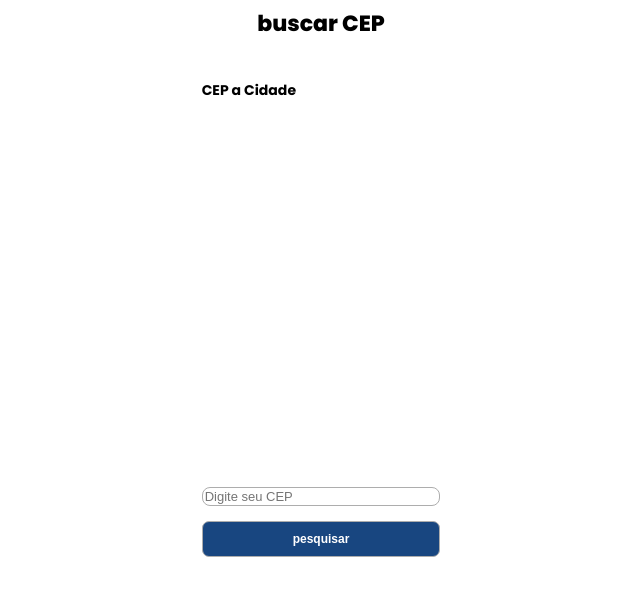
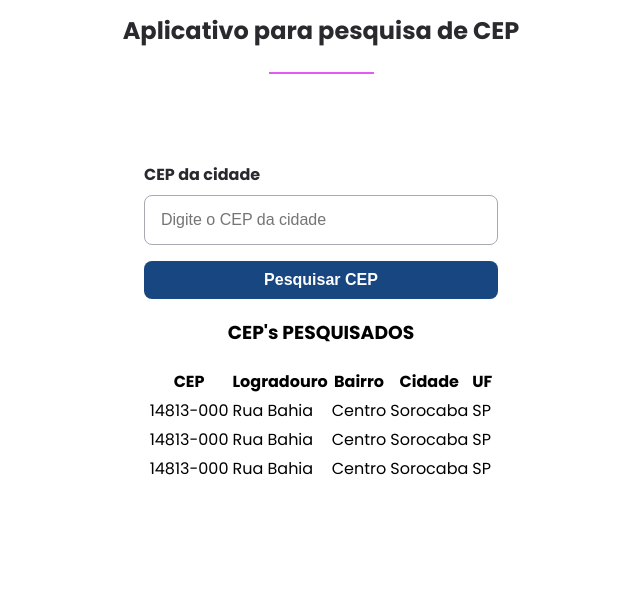
Before and after one commit to ElisaMarques1/sistema-buscar-cep-electronjs, an Electron app: page index.html in a window 800 px wide. Shown: the part 139-734 px from the top of the page, without its empty margins (79-719 px from the left). Drawn offline with Linux system fonts and the light colour scheme.

Commit message:
editando funcionalidades

```diff
--- a/index.html
+++ b/index.html
@@ -1,27 +1,78 @@
 <!DOCTYPE html>
 <html lang="en">
+
 <head>
   <meta charset="UTF-8">
-    <meta name="viewport" content="width=device-width, height=device-height>>, initial-scale=1.0">
+  <meta name="viewport" content="width=device-width, initial-scale=1.0">
   <title>Document</title>
+
   <link rel="preconnect" href="https://fonts.googleapis.com">
   <link rel="preconnect" href="https://fonts.gstatic.com" crossorigin>
-    <link href="https://fonts.googleapis.com/css2?family=Poppins:ital,wght@0,100;0,200;0,300;0,400;0,500;0,600;0,700;0,800;0,900;1,100;1,200;1,300;1,400;1,500;1,600;1,700;1,800;1,900&display=swap" rel="stylesheet">
-
+  <link
+    href="https://fonts.googleapis.com/css2?family=Poppins:ital,wght@0,100;0,200;0,300;0,400;0,500;0,600;0,700;0,800;0,900;1,100;1,200;1,300;1,400;1,500;1,600;1,700;1,800;1,900&display=swap"
+    rel="stylesheet">
 
   <link rel="stylesheet" href="styles.css">
 </head>
+
 <body>
-    <img src="imagens/image.png" alt=" imagem de um cadastro" />
-    <h1> buscar CEP</h1>
+  <img src="./imagens/image.png" alt="Logo do sistema">
 
-    <form onsubmit="lidarComFormulario()">
+  <h1 class="titulo">Aplicativo para pesquisa de CEP</h1>
 
-        <label for="CEP">CEP a Cidade</label>
-        <input id="CEP" type="text" name="CEP" placeholder="Digite seu CEP" />
+  <hr />
 
-        <button type="submit">pesquisar</button>
+  <form id="formulario">
+    <label for="cep">CEP da cidade</label>
+    <input id="cep" type="text" name="cep" placeholder="Digite o CEP da cidade" />
+    <button type="submit">Pesquisar CEP</button>
+  </form>
 
-    </form>
+
+
+  <table class="tabela-ceps">
+    <caption>
+      <h3>CEP's PESQUISADOS</h3>
+    </caption>
+    <thead>
+      <tr>
+        <th>CEP</th>
+        <th>Logradouro</th>
+        <th>Bairro</th>
+        <th>Cidade</th>
+        <th>UF</th>
+      </tr>
+    </thead>
+    <tbody id="tbody">
+      <tr>
+        <td>14813-000</td>
+        <td>Rua Bahia</td>
+        <td>Centro</td>
+        <td>Sorocaba</td>
+        <td>SP</td>
+      </tr>
+      <tr>
+        <td>14813-000</td>
+        <td>Rua Bahia</td>
+        <td>Centro</td>
+        <td>Sorocaba</td>
+        <td>SP</td>
+      </tr>
+      <tr>
+        <td>14813-000</td>
+        <td>Rua Bahia</td>
+        <td>Centro</td>
+        <td>Sorocaba</td>
+        <td>SP</td>
+      </tr>
+    </tbody>
+  </table>
+
+
+
+
+  <!-- minha tag de script -->
+  <script src="script.js"></script>
 </body>
+
 </html>
--- /dev/null
+++ b/script.js
@@ -0,0 +1,76 @@
+//pegando os elementos do HTML pelo ID
+var formulario = document.getElementById('formulario');
+var cep = document.getElementById('cep');
+var tbody = document.getElementById('tbody');
+
+var listaDeCeps = [];
+
+//função responsavel por buscar cep
+function buscarCep(event) {
+    //previne o comportamento padrão do formulario
+    event.preventDefault();
+
+    //pegando o valor do INPUT DE CEP
+    var valorDoCep = cep.value;
+    console.log(valorDoCep)
+
+    //fazendouma requisição para a API VIA CEP
+    fetch(`https://viacep.com.br/ws/${valorDoCep}/json/`)
+        .then( (response) => response.json())
+        .then( (data) => {
+            console.log(data)
+
+            //adicionando o CEP na lista de CEPs
+            listaDeCeps.push(data);
+
+            console.log(listaDeCeps);
+
+            var novaLinha = tbody.insertRow();
+
+            var colunaCep = novaLinha.insertCell(0);
+            var colunaLogradouro = novaLinha.insertCell(1);
+            var colunaBairro = novaLinha.insertCell(2);
+            var colunaCidade = novaLinha.insertCell(3);
+            var colunaUf = novaLinha.insertCell(4);
+
+            listaDeCeps.forEach(item => {
+
+                colunaCep.innerText = item.cep;
+                colunaLogradouro.innerText = item.logradouro ? item.logradouro : 'Não informado';
+                colunaBairro.innerText = item.bairro ? item.bairro : 'Não informado';
+                colunaCidade.innerText = item.localidade ? item.localidade : 'Não informado';
+                colunaUf.innerText = item.uf ? item.uf : 'Não informado';
+
+            })
+
+
+
+
+            //pegando o elemento do HTML pelo ID
+            //var resultado = document.getElementById("resultado");
+
+
+            //adicionando conteudo do HTML
+            //resultado.innerText = `CEP: ${data.cep} - ${data.logradouro} - ${data.bairro}, - ${data.localidade} - ${data.uf}`;
+        });
+
+    console.log(valorDoCep);
+}
+
+
+function mascaraCep(event) {
+    event.currentTarget.maxLength = 9
+    let value = event.currentTarget.value
+    value = value.replace(/\D/g, '')
+    value = value.replace(/^(\d{5})(\d)/, '$1-$2')
+
+    event.currentTarget.value = value
+
+    return event
+}
+
+
+cep.addEventListener("keyup", mascaraCep);
+
+//adicionando um evento de SUBMIT (ENVIO) no formulario
+formulario.addEventListener('submit', buscarCep)
--- a/styles.css
+++ b/styles.css
@@ -1,24 +1,8 @@
 body {
-    font-family: "Poppins", sans-serif;
   display: flex;
   flex-direction: column;
   align-items: center;
-  }
-
-  h1 {
-    font-family: "poppins", sans-serif;
-    font-size:22px;
-    font-weight: 800;
-    margin: 10px;
-  }
-
-  hr {
-    width: 100px;
-    height: 2px;
-    background: #E559F9;
-    margin: 5px;
-    border: none;
-
+  font-family: 'Poppins', sans-serif;
 }
 
 img {
@@ -26,48 +10,57 @@ body {
   height: 128px;
 }
 
-  form {
+
+.titulo {
+  font-size: 24px;
+  font-weight: bold;
+  color: #29292E;
+}
+
+hr {
+  width: 105px;
+  height: 2px;
+  background-color: #E559F9;
+  border: none;
+}
+
+#formulario {
   display: flex;
   flex-direction: column;
-    width:center;
-    margin: 30px;
-    gap: 5px;
+  margin-top: 80px;
 }
 
 label {
-    font-family: "poppins", sans-serif;
-    font-size: 14px;
-    font-weight: 700;
+  font-size: 16px;
+  font-weight: bold;
+  color: #29292E;
 }
 
 input {
-    width: fixed (320px)px;
-    height: fixed (50px)px;
-    top: 381px;
-    left: 560px;
-    margin-top: 381px;
-    padding: 13px, 12px, 13px, 16px;
+  width: 320px;
   border-radius: 8px;
-    font-weight: fixed 50px;
-    border: 1px solid #adadad;
-    margin-bottom: 10px;
-    font-size: 13px;
-    gap: 10px;
+  border: 1px solid #A8A8B3;
+  padding: 15px 16px 15px 16px;
+
+  font-size: 16px;
+  font-weight: regular;
+  color: #A8A8B3;
+  margin-top: 8px;
 }
 
 button {
-    width: fixed (320px)px;
-    height: fixed (40px)px;
-    padding: 10px 90px 10px 90px;
-    border-radius: 7px;
-    border: 1px solid #adadad;
-    color: #fff;
-    background: #184680;
-    font-weight: 600;
-    font-size: 12px;
-    cursor: pointer;
+  background-color: #184680;
+  color: #ffffff;
+  padding: 10px;
+  border: none;
+  border-radius: 8px;
+  font-size: 16px;
+  font-weight: bold;
+  margin-top: 16px;
 }
 
-  button:hover {
-    background: #12375e;
+tabela-ceps {
+  margin-top: 30px;
+  width: 600px;
+  text-align: center;
 }
```
Lines whose indentation alone changed are shown as unchanged.
